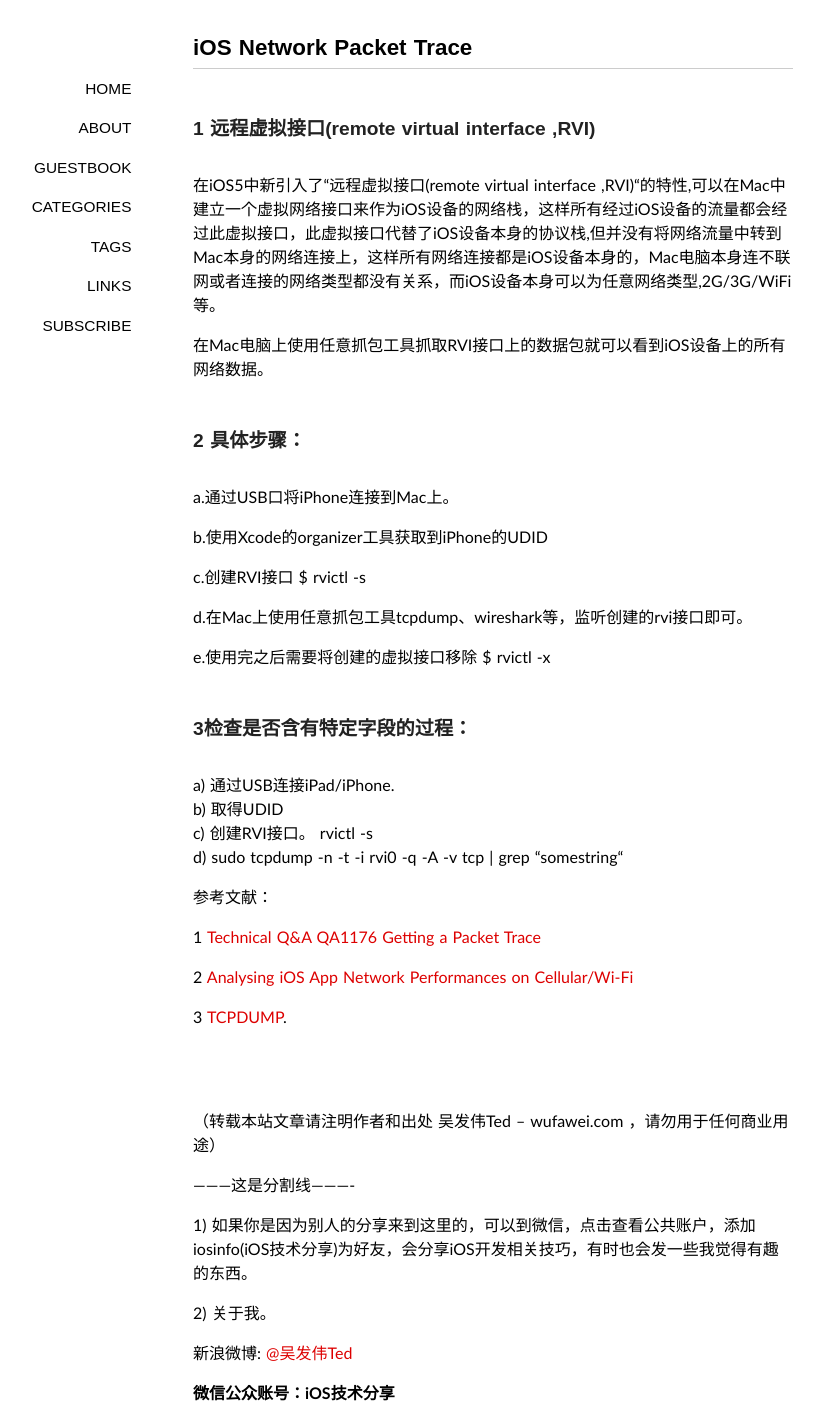
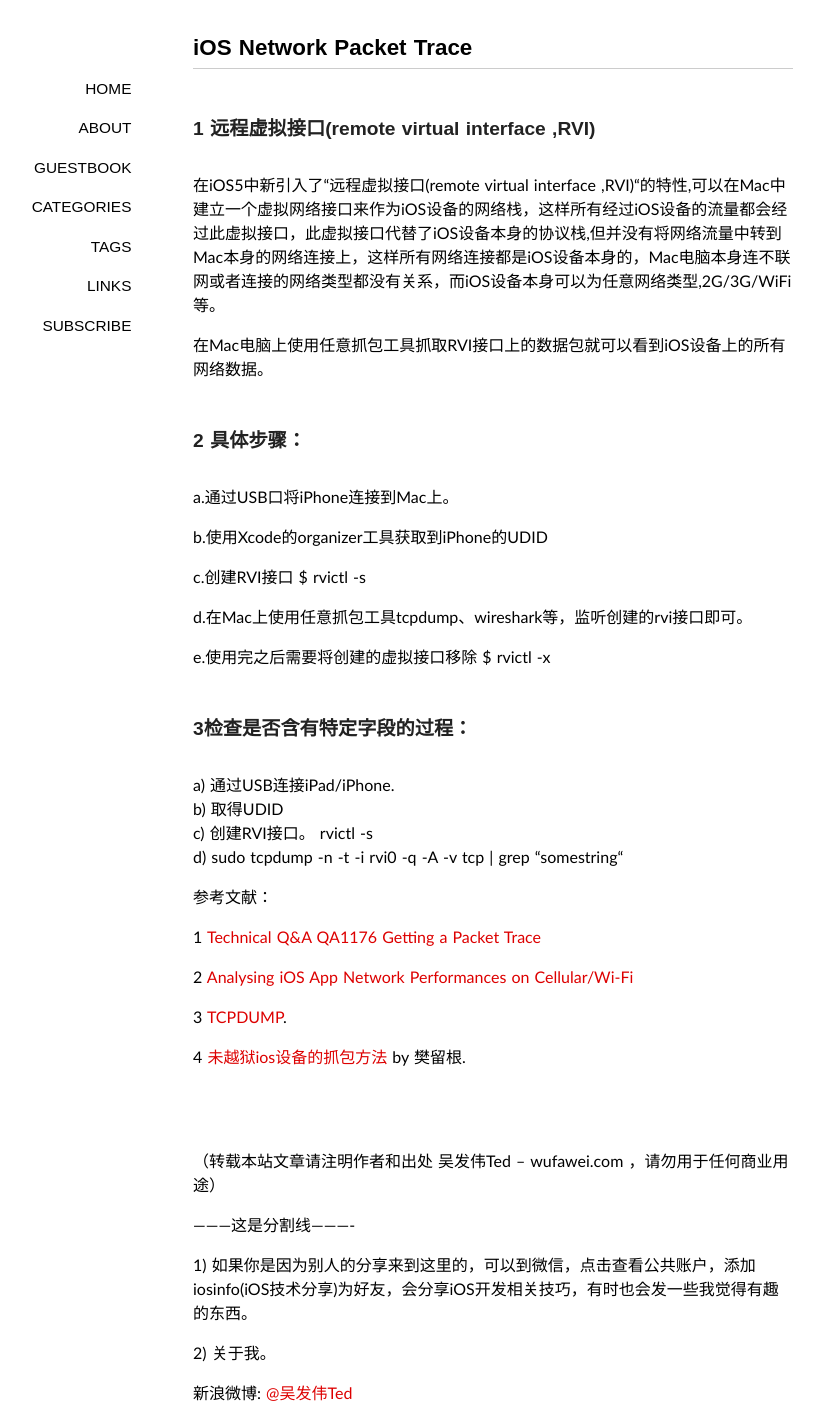
Before and after one commit to wufawei/wufawei.github.com, a Jekyll site: the page built from _posts/201307/2013-07-24-iOS-Network-Packet-Trace.md, in a window 1280 px wide. Shown: the top 1422 px of the page, without its empty margins (147-969 px from the left). Built offline with Jekyll 4.4.1, drawn with Linux system fonts in a browser that asks for light colours; some web fonts are replaced; Markdown is read by kramdown in place of the engine named in the settings; comment, search, counter and statistics services are not loaded.

Commit message:
add reference url.

```diff
--- a/_posts/201307/2013-07-24-iOS-Network-Packet-Trace.md
+++ b/_posts/201307/2013-07-24-iOS-Network-Packet-Trace.md
@@ -49,7 +49,7 @@ d)  sudo tcpdump -n -t -i rvi0 -q -A -v tcp | grep "somestring“
 
 3 [TCPDUMP](http://www.tcpdump.org/tcpdump_man.html).
 
-
+4 [未越狱ios设备的抓包方法](http://fanliugen.com/?p=351) by 樊留根.
 
 <br/>
 <br/>
```
